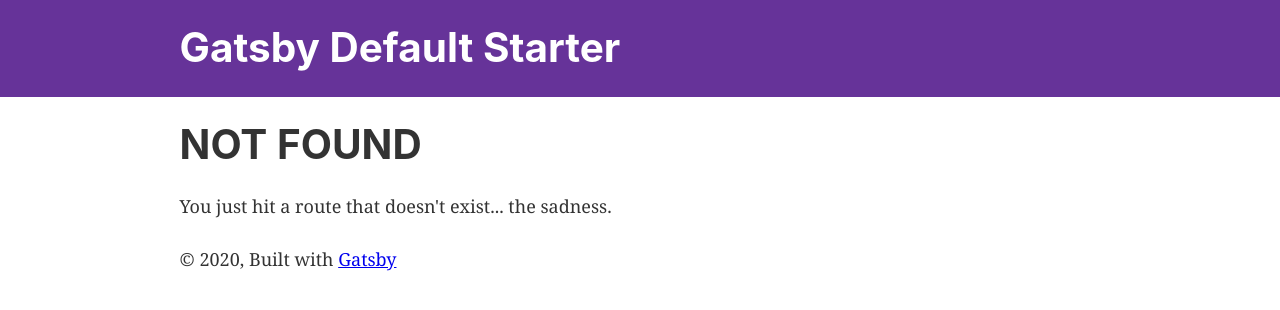
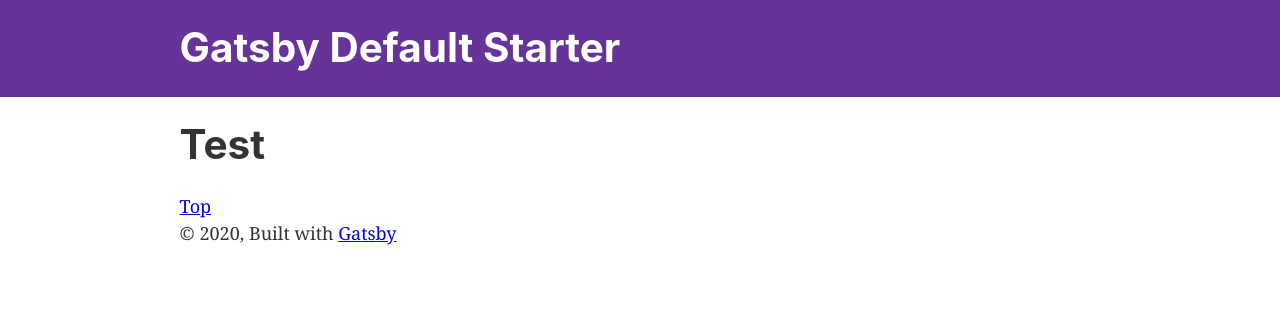
Before and after one commit to warlock-mw/gatsby-site, a Gatsby site: page /test in a window 1280 px wide. Before the commit this address had no page. Built offline with nearby package versions, Linux system fonts and the light colour scheme; Gatsby itself is replaced by a stand-in of ours.

Commit message:
テストページを追加

```diff
--- a/src/pages/index.js
+++ b/src/pages/index.js
@@ -17,6 +17,7 @@ const IndexPage = () => {
         <Image />
       </div>
       <Link to="/page-2/">Go to page 2</Link>
+      <Link to="/test/">Test</Link>
       <hr />
       <Counter />
     </Layout>
--- /dev/null
+++ b/src/pages/test.js
@@ -0,0 +1,15 @@
+import React from 'react';
+import { Link } from "gatsby";
+
+import Layout from '@/components/layout';
+
+const TestPage = () => {
+  return (
+    <Layout>
+      <h1>Test</h1>
+      <Link to="/">Top</Link>
+    </Layout>
+  )
+}
+
+export default TestPage;
```
